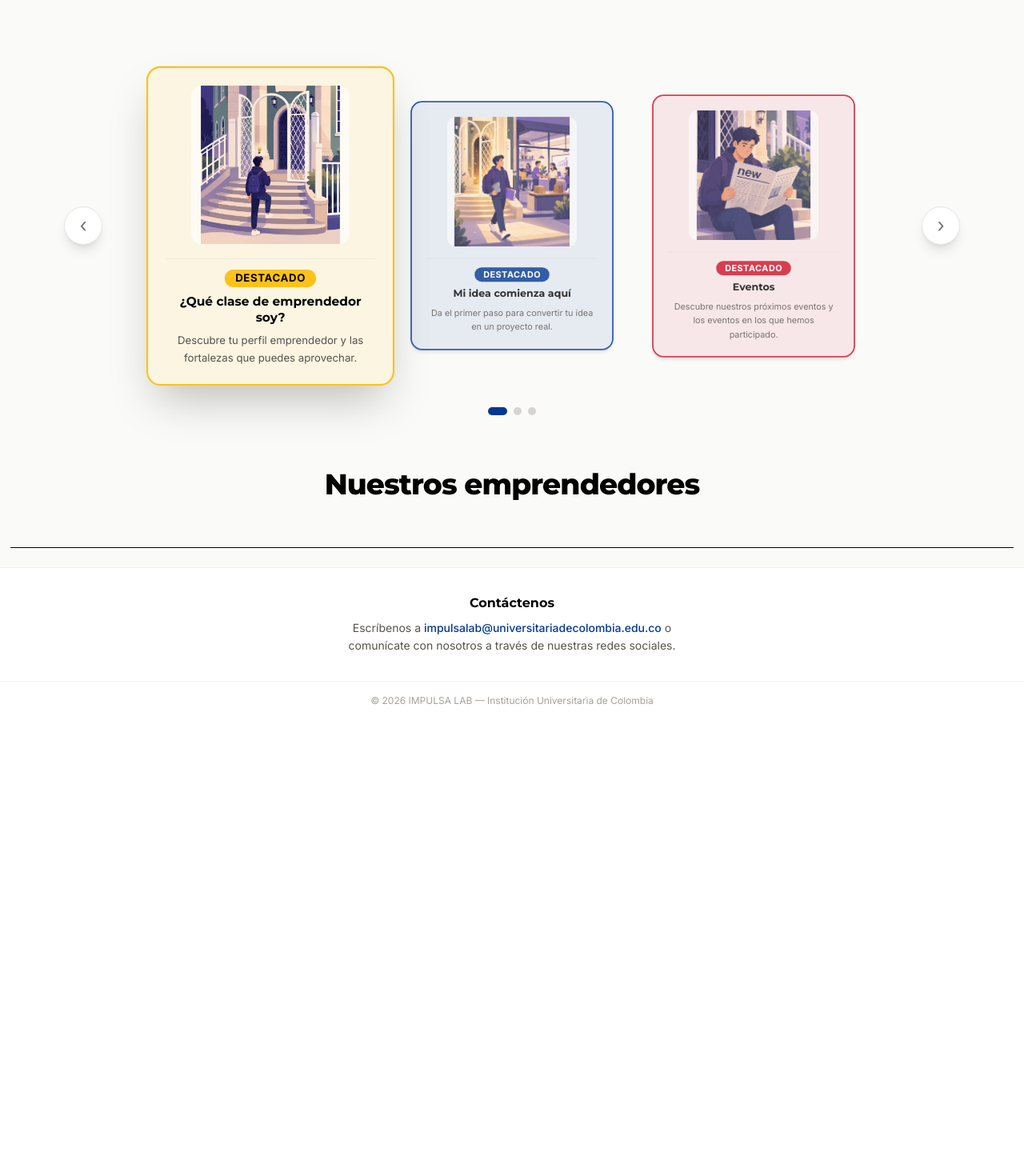
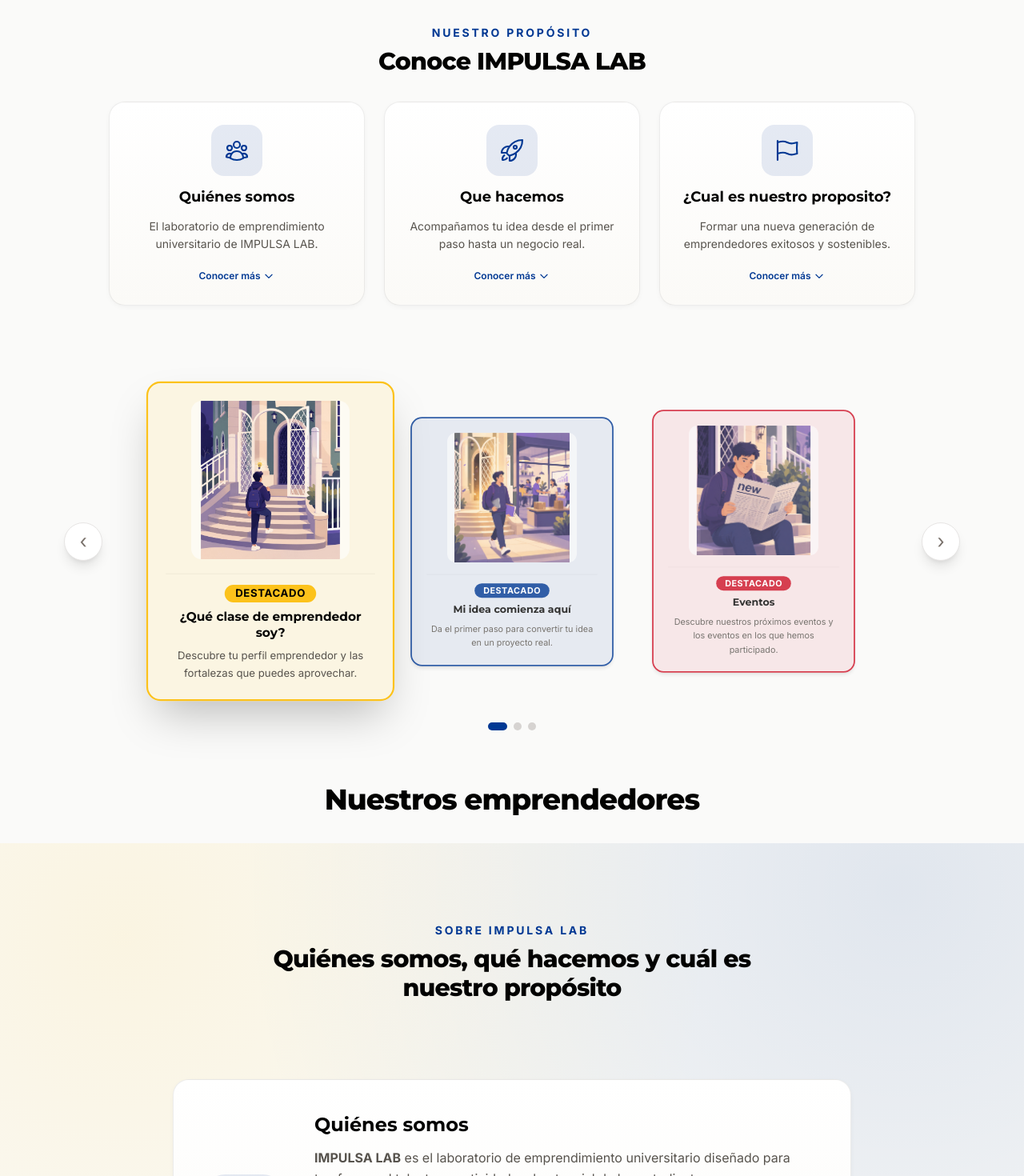
Before and after one commit to Juliangc16/Proyecto-IMPULSA, a Next.js app: page / in a window 1280 px wide. Shown: the part 260-1730 px from the top of the page at 80% size. Before the commit the page ends 1160 px from the top, so only its background shows below. Built offline with nearby package versions, Linux system fonts and the light colour scheme; no server answers; the database is empty.

Commit message:
pequeñas modificaciones al diseño y a la pagina

```diff
--- a/src/app/globals.css
+++ b/src/app/globals.css
@@ -137,6 +137,20 @@
   }
 }
 
+@keyframes il-target-pulse {
+  0% {
+    box-shadow: 0 0 0 0 rgba(0, 56, 147, 0.35);
+  }
+
+  60% {
+    box-shadow: 0 0 0 14px rgba(0, 56, 147, 0);
+  }
+
+  100% {
+    box-shadow: 0 0 0 0 rgba(0, 56, 147, 0);
+  }
+}
+
 /* =========================================================
    ANIMACIONES CON MOVIMIENTO
    ========================================================= */
@@ -194,6 +208,10 @@
   .il-reveal.il-visible {
     opacity: 1;
     transform: none !important;
+  }
+
+  .il-detalle-panel:target {
+    animation: il-target-pulse 1.4s var(--il-ease-out);
   }
 }
 
--- a/src/app/page.js
+++ b/src/app/page.js
@@ -7,7 +7,7 @@
 import VideoEmprendedores from "@/components/home/VideoEmprendedores";
 import PanelAcademico from "@/components/home/PanelAcademico";
 import NoticiasHome from "@/components/home/NoticiasHome";
-import InfoDropdownNav from "@/components/home/InfoDropdownNav";
+import { SobreNosotrosTeaser, SobreNosotrosDetalle } from "@/components/home/SobreNosotros";
 
 const URL_CUADRO_AMARILLO = "/que-clase-de-emprendedor-soy";
 const URL_CUADRO_AZUL = "https://forms.cloud.microsoft/r/zz5CaG15Kq";
@@ -35,6 +35,7 @@
       id: "quienes",
       label: "¿Quiénes somos?",
       titulo: "Quiénes somos",
+      resumen: "El laboratorio de emprendimiento universitario de IMPULSA LAB.",
       texto: (
         <>
           <strong>IMPULSA LAB</strong> es el laboratorio de emprendimiento universitario diseñado
@@ -52,6 +53,7 @@
       id: "hacemos",
       label: "¿Qué hacemos?",
       titulo: "Que hacemos",
+      resumen: "Acompañamos tu idea desde el primer paso hasta un negocio real.",
       texto: (
         <>
           En <strong>IMPULSA LAB</strong> impulsamos el desarrollo de emprendedores desde la etapa
@@ -66,6 +68,7 @@
       id: "proposito",
       label: "¿Cuál es nuestro propósito?",
       titulo: "¿Cual es nuestro proposito?",
+      resumen: "Formar una nueva generación de emprendedores exitosos y sostenibles.",
       texto: (
         <>
           Nuestro proposito es formar una nueva generacion de emprendedores capaces de transformar
@@ -253,8 +256,6 @@
             </div>
           </div>
 
-          <InfoDropdownNav items={infoDesplegable} />
-
           {usuario ? (
             <div className="relative shrink-0" ref={menuUsuarioRef}>
               <button
@@ -345,6 +346,10 @@
         </section>
 
         <section className="w-full">
+          <SobreNosotrosTeaser items={infoDesplegable} />
+        </section>
+
+        <section className="w-full">
           <NoticiasHome usuario={usuario} />
         </section>
 
@@ -361,6 +366,8 @@
         </div>
       </section>
 
+      <SobreNosotrosDetalle items={infoDesplegable} />
+
 <hr className="w-[98%] mx-auto my-6"/>
       <footer className="mt-auto border-t border-stone-200/50 bg-white">
         <div className="px-6 py-8 text-center">
@@ -374,6 +381,36 @@
             </a>{" "}
             o comunícate con nosotros a través de nuestras redes sociales.
           </p>
+
+          <div className="mt-5 flex items-center justify-center gap-4">
+            <a
+              href="https://www.instagram.com/somosimpulsalab/"
+              target="_blank"
+              rel="noreferrer"
+              aria-label="Instagram de IMPULSA LAB"
+              title="Instagram de IMPULSA LAB"
+              className="il-hover-lift flex w-11 h-11 items-center justify-center rounded-full border border-stone-200 text-stone-500 transition-colors hover:border-[#003893] hover:text-[#003893]"
+            >
+              <svg xmlns="http://www.w3.org/2000/svg" viewBox="0 0 24 24" fill="none" stroke="currentColor" strokeWidth="1.6" className="w-5 h-5">
+                <rect x="3" y="3" width="18" height="18" rx="5" ry="5" />
+                <circle cx="12" cy="12" r="4" />
+                <circle cx="17.4" cy="6.6" r="0.9" fill="currentColor" stroke="none" />
+              </svg>
+            </a>
+
+            <a
+              href="https://www.tiktok.com/@somos_impulsalab"
+              target="_blank"
+              rel="noreferrer"
+              aria-label="TikTok de IMPULSA LAB"
+              title="TikTok de IMPULSA LAB"
+              className="il-hover-lift flex w-11 h-11 items-center justify-center rounded-full border border-stone-200 text-stone-500 transition-colors hover:border-[#003893] hover:text-[#003893]"
+            >
+              <svg xmlns="http://www.w3.org/2000/svg" viewBox="0 0 24 24" fill="currentColor" className="w-5 h-5">
+                <path d="M14.5 2.5c.35 2.35 1.9 4.1 4.3 4.4v2.6c-1.55.02-2.98-.46-4.3-1.35v6.34a5.28 5.28 0 11-4.7-5.25v2.68a2.7 2.7 0 102.3 2.67V2.5h2.4z" />
+              </svg>
+            </a>
+          </div>
         </div>
         <div className="py-4 text-center text-xs text-stone-400 font-inter border-t border-stone-200/50">
           © 2026 IMPULSA LAB — Institución Universitaria de Colombia
--- /dev/null
+++ b/src/components/home/SobreNosotros.js
@@ -0,0 +1,127 @@
+"use client";
+
+import Reveal from "@/components/ui/Reveal";
+
+/* =========================================================
+   ICONOS
+   ========================================================= */
+
+const ICONOS = {
+  quienes: (
+    <svg xmlns="http://www.w3.org/2000/svg" viewBox="0 0 24 24" fill="none" stroke="currentColor" strokeWidth="1.6" className="w-7 h-7 md:w-8 md:h-8">
+      <path strokeLinecap="round" strokeLinejoin="round" d="M18 18.72a9.094 9.094 0 003.741-.479 3 3 0 00-4.682-2.72m.94 3.198l.001.031c0 .225-.012.447-.037.666A11.944 11.944 0 0112 21c-2.17 0-4.207-.576-5.963-1.584A6.062 6.062 0 016 18.719m12 0a5.971 5.971 0 00-.941-3.197m0 0A5.995 5.995 0 0012 12.75a5.995 5.995 0 00-5.058 2.772m0 0a3 3 0 00-4.681 2.72 8.986 8.986 0 003.74.477m.94-3.197a5.971 5.971 0 00-.94 3.197M15 6.75a3 3 0 11-6 0 3 3 0 016 0zm6 3a2.25 2.25 0 11-4.5 0 2.25 2.25 0 014.5 0zm-13.5 0a2.25 2.25 0 11-4.5 0 2.25 2.25 0 014.5 0z" />
+    </svg>
+  ),
+  hacemos: (
+    <svg xmlns="http://www.w3.org/2000/svg" viewBox="0 0 24 24" fill="none" stroke="currentColor" strokeWidth="1.6" className="w-7 h-7 md:w-8 md:h-8">
+      <path strokeLinecap="round" strokeLinejoin="round" d="M15.59 14.37a6 6 0 01-5.84 7.38v-4.8m5.84-2.58a14.98 14.98 0 006.16-12.12A14.98 14.98 0 009.631 8.41m5.96 5.96a14.926 14.926 0 01-5.841 2.58m-.119-8.54a6 6 0 00-7.381 5.84h4.8m2.581-5.84a14.927 14.927 0 00-2.58 5.84m2.699 2.7c-.103.021-.207.041-.311.06a15.09 15.09 0 01-2.448-2.448 14.9 14.9 0 01.06-.312m-2.24 2.39a4.493 4.493 0 00-1.757 4.306 4.493 4.493 0 004.306-1.758M16.5 9a1.5 1.5 0 11-3 0 1.5 1.5 0 013 0z" />
+    </svg>
+  ),
+  proposito: (
+    <svg xmlns="http://www.w3.org/2000/svg" viewBox="0 0 24 24" fill="none" stroke="currentColor" strokeWidth="1.6" className="w-7 h-7 md:w-8 md:h-8">
+      <path strokeLinecap="round" strokeLinejoin="round" d="M3 3v1.5M3 21v-6m0 0l2.77-.693a9 9 0 016.208.682l.108.054a9 9 0 006.086.71l3.114-.732a48.524 48.524 0 01-.005-10.499l-3.11.732a9 9 0 01-6.085-.711l-.108-.054a9 9 0 00-6.208-.682L3 4.5M3 15V4.5" />
+    </svg>
+  ),
+};
+
+const FLECHA_ABAJO = (
+  <svg xmlns="http://www.w3.org/2000/svg" viewBox="0 0 24 24" fill="none" stroke="currentColor" strokeWidth="2" className="w-3.5 h-3.5 transition-transform duration-300 group-hover:translate-y-0.5">
+    <path strokeLinecap="round" strokeLinejoin="round" d="M19 9l-7 7-7-7" />
+  </svg>
+);
+
+/* =========================================================
+   TARJETAS SUPERIORES (TEASER)
+   ========================================================= */
+
+export function SobreNosotrosTeaser({ items = [] }) {
+  if (!items.length) return null;
+
+  return (
+    <section className="w-full max-w-5xl mx-auto px-2">
+      <Reveal as="div" className="text-center mb-6 md:mb-8">
+        <span className="inline-block text-xs md:text-sm font-bold uppercase tracking-[0.2em] text-[#003893] mb-2">
+          Nuestro propósito
+        </span>
+        <h2 className="text-2xl md:text-3xl font-extrabold font-montserrat text-[#020201] tracking-tight">
+          Conoce IMPULSA LAB
+        </h2>
+      </Reveal>
+
+      <div className="grid grid-cols-1 sm:grid-cols-3 gap-4 md:gap-6">
+        {items.map((item, index) => (
+          <Reveal key={item.id} delayMs={index * 120} className="h-full">
+            <a
+              href={`#detalle-${item.id}`}
+              className="il-card il-hover-lift group flex h-full flex-col items-center gap-3 p-6 md:p-7 text-center"
+            >
+              <span className="flex w-14 h-14 md:w-16 md:h-16 shrink-0 items-center justify-center rounded-2xl bg-[#003893]/10 text-[#003893] transition-colors duration-300 group-hover:bg-[#003893] group-hover:text-white">
+                {ICONOS[item.id]}
+              </span>
+
+              <h3 className="font-montserrat font-bold text-base md:text-lg text-[#020201]">
+                {item.titulo}
+              </h3>
+
+              <p className="text-stone-600 text-xs md:text-sm leading-relaxed line-clamp-3">
+                {item.resumen}
+              </p>
+
+              <span className="mt-auto inline-flex items-center gap-1 pt-2 text-xs font-semibold text-[#003893]">
+                Conocer más
+                {FLECHA_ABAJO}
+              </span>
+            </a>
+          </Reveal>
+        ))}
+      </div>
+    </section>
+  );
+}
+
+/* =========================================================
+   SECCIÓN DE DETALLE
+   ========================================================= */
+
+export function SobreNosotrosDetalle({ items = [] }) {
+  if (!items.length) return null;
+
+  return (
+    <section id="sobre-nosotros-detalle" className="w-full il-surface-mesh">
+      <div className="max-w-4xl mx-auto px-4 md:px-6 py-14 md:py-24 space-y-14 md:space-y-24">
+        <Reveal as="div" className="text-center max-w-2xl mx-auto">
+          <span className="inline-block text-xs md:text-sm font-bold uppercase tracking-[0.2em] text-[#003893] mb-2">
+            Sobre IMPULSA LAB
+          </span>
+          <h2 className="text-2xl md:text-3xl font-extrabold font-montserrat text-[#020201] tracking-tight">
+            Quiénes somos, qué hacemos y cuál es nuestro propósito
+          </h2>
+        </Reveal>
+
+        {items.map((item, index) => (
+          <Reveal
+            key={item.id}
+            id={`detalle-${item.id}`}
+            className={`il-detalle-panel il-card scroll-mt-28 md:scroll-mt-32 flex flex-col items-center gap-6 p-6 md:gap-10 md:p-10 ${
+              index % 2 === 1 ? "md:flex-row-reverse" : "md:flex-row"
+            }`}
+          >
+            <span className="flex w-20 h-20 md:w-24 md:h-24 shrink-0 items-center justify-center rounded-3xl bg-[#003893]/10 text-[#003893]">
+              {ICONOS[item.id]}
+            </span>
+
+            <div className="text-center md:text-left">
+              <h3 className="font-montserrat font-bold text-xl md:text-2xl text-[#020201] mb-3">
+                {item.titulo}
+              </h3>
+
+              <p className="text-stone-600 text-sm md:text-base leading-relaxed">
+                {item.texto}
+              </p>
+            </div>
+          </Reveal>
+        ))}
+      </div>
+    </section>
+  );
+}
--- a/src/components/ui/Reveal.js
+++ b/src/components/ui/Reveal.js
@@ -16,6 +16,7 @@
   className = "",
   delayMs = 0,
   as: Tag = "div",
+  ...props
 }) {
   const ref = useRef(null);
   const [visible, setVisible] = useState(false);
@@ -41,13 +42,20 @@
     return () => observador.disconnect();
   }, []);
 
+  const { style: styleExtra, ...otrasProps } = props;
+
   return (
     <Tag
       ref={ref}
+      {...otrasProps}
       className={`il-reveal ${
         visible ? "il-visible" : ""
       } ${className}`}
-      style={delayMs ? { transitionDelay: `${delayMs}ms` } : undefined}
+      style={
+        delayMs
+          ? { transitionDelay: `${delayMs}ms`, ...styleExtra }
+          : styleExtra
+      }
     >
       {children}
     </Tag>
```
Also changed, not shown: src/app/Eventos/page.js (+8 -7 lines), src/components/home/NoticiasHome.js (+27 -27 lines), 1 other file (tests, documents, lock files or other folders).
